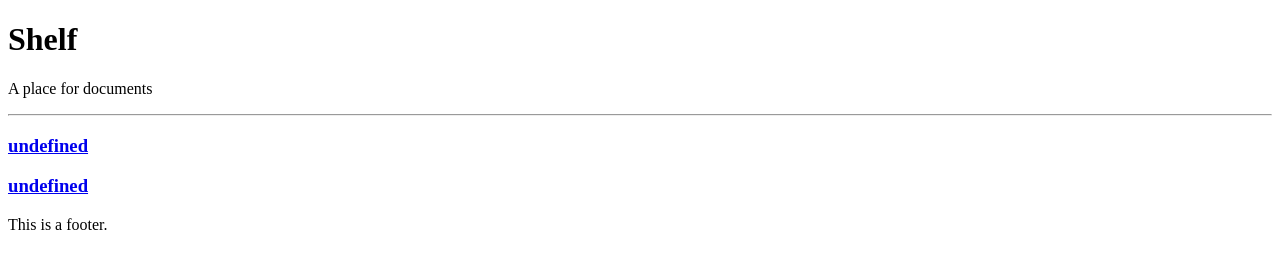
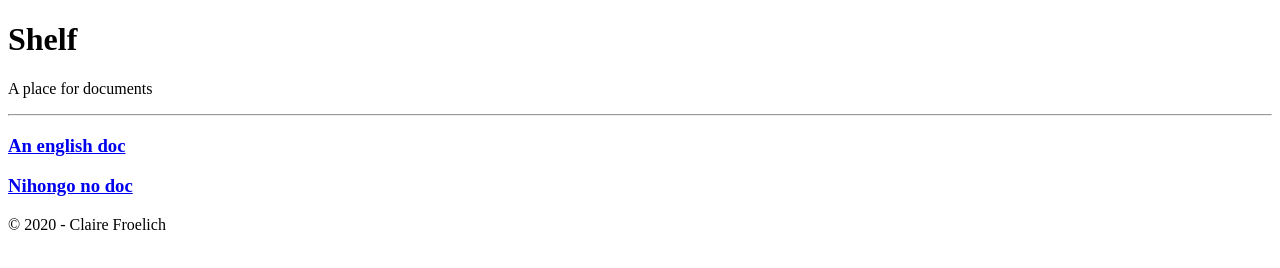
Before and after one commit to clairefro/learn-rw-static, a website: page public/index.html in a window 1280 px wide. Drawn offline with Linux system fonts and the light colour scheme.

```diff
--- a/public/index.html
+++ b/public/index.html
@@ -1,3 +1,4 @@
+
 <!DOCTYPE html>
 <html lang="en">
     <head>
@@ -15,14 +16,13 @@
             </header>
             <div class="docs">
                 <div class="doc">
-					<h3><a href="./docs/v1/en/doc9.html">undefined</a></h3>
-				</div>
-				<div class="doc">
-					<h3><a href="./docs/v1/ja/doc9.html">undefined</a></h3>
+                    <h3><a href="./docs/v1/en/doc9.html">An english doc</a></h3>
+                    </div><div class="doc">
+                    <h3><a href="./docs/v1/ja/doc9.html">Nihongo no doc</a></h3>
                     </div>
             </div>
             <footer>
-				<p>This is a footer.</p>
+                <p>© 2020 - Claire Froelich </p>
             </footer>
         </div>
     </body>
```
Also changed, not shown: content/v1/en/doc9.md (+4 -0 lines), content/v1/ja/doc9.md (+4 -0 lines). Lines whose indentation alone changed are shown as unchanged.
